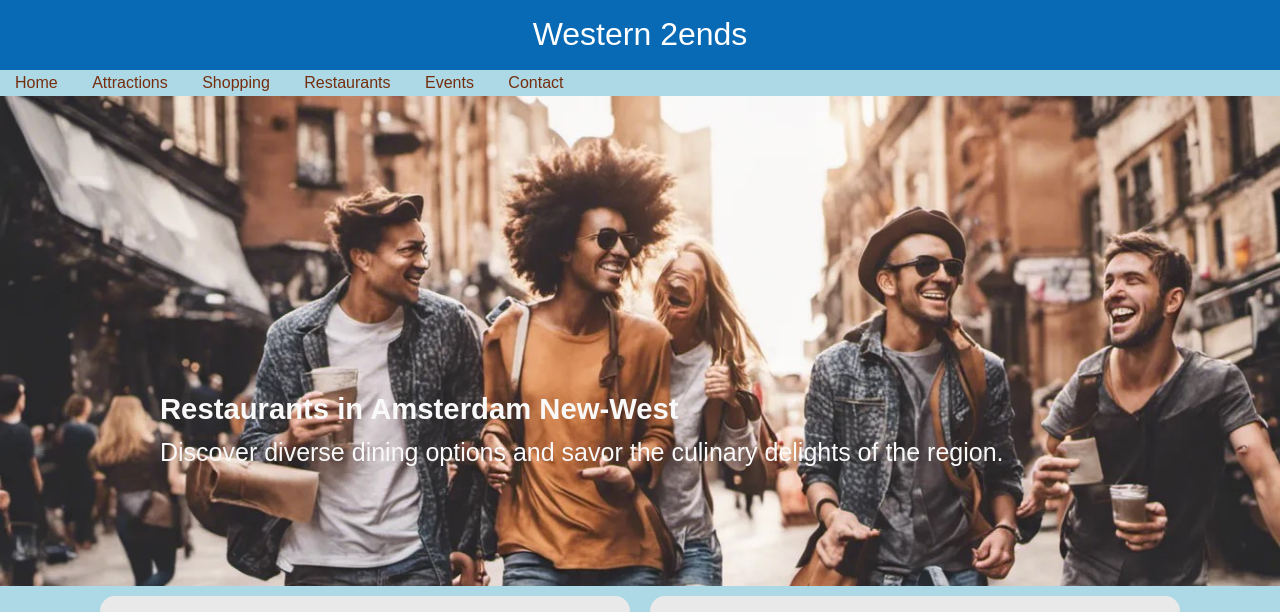
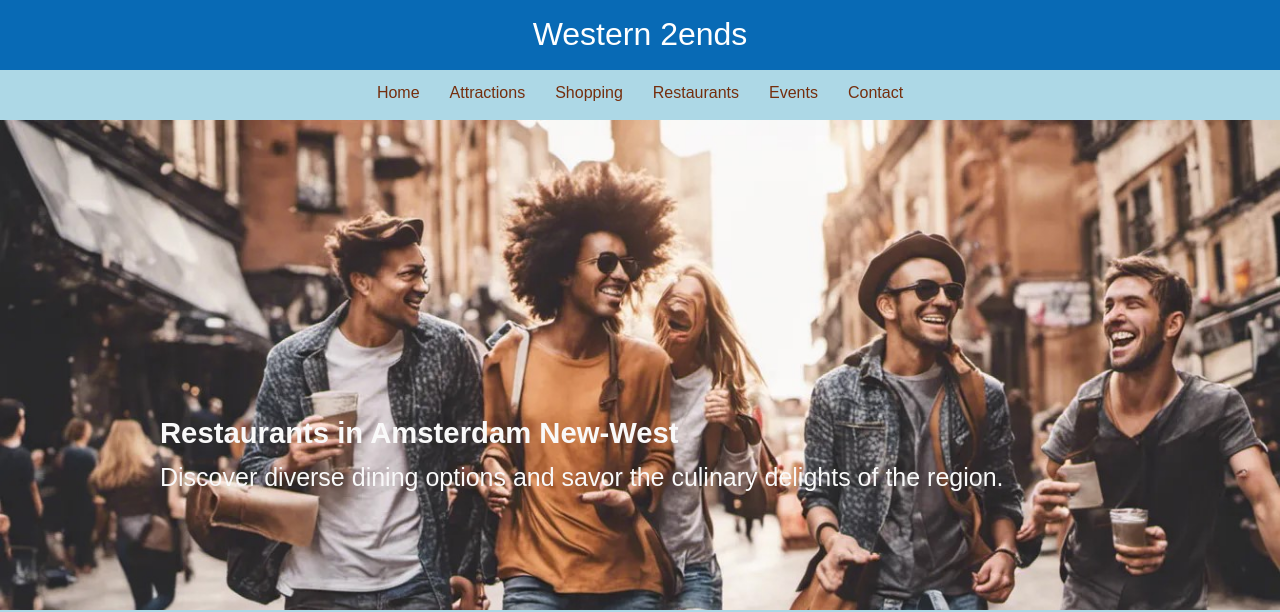
Before and after one commit to 709662/western2ends, a plain HTML site: page html/restaurants.html in a window 1280 px wide. Shown: the top 612 px of the page. Drawn offline with Linux system fonts and the light colour scheme.

Commit message:
Update restaurants.html

```diff
--- a/html/restaurants.html
+++ b/html/restaurants.html
@@ -12,12 +12,14 @@
     </header>
 
     <nav>
-      <a href="../index.html">Home</a>
-      <a href="./attractions.html">Attractions</a>
-      <a href="./shopping.html">Shopping</a>
-      <a href="./restaurants.html">Restaurants</a>
-      <a href="./events.html">Events</a>
-      <a href="./contact.html">Contact</a>
+      <ul>
+        <li><a href="../index.html">Home</a></li>
+        <li><a href="./attractions.html">Attractions</a></li>
+        <li><a href="./shopping.html">Shopping</a></li>
+        <li><a href="./restaurants.html">Restaurants</a></li>
+        <li><a href="./events.html">Events</a></li>
+        <li><a href="./contact.html">Contact</a></li>
+      </ul>
     </nav>
 
     <section class="cover-container">
```
